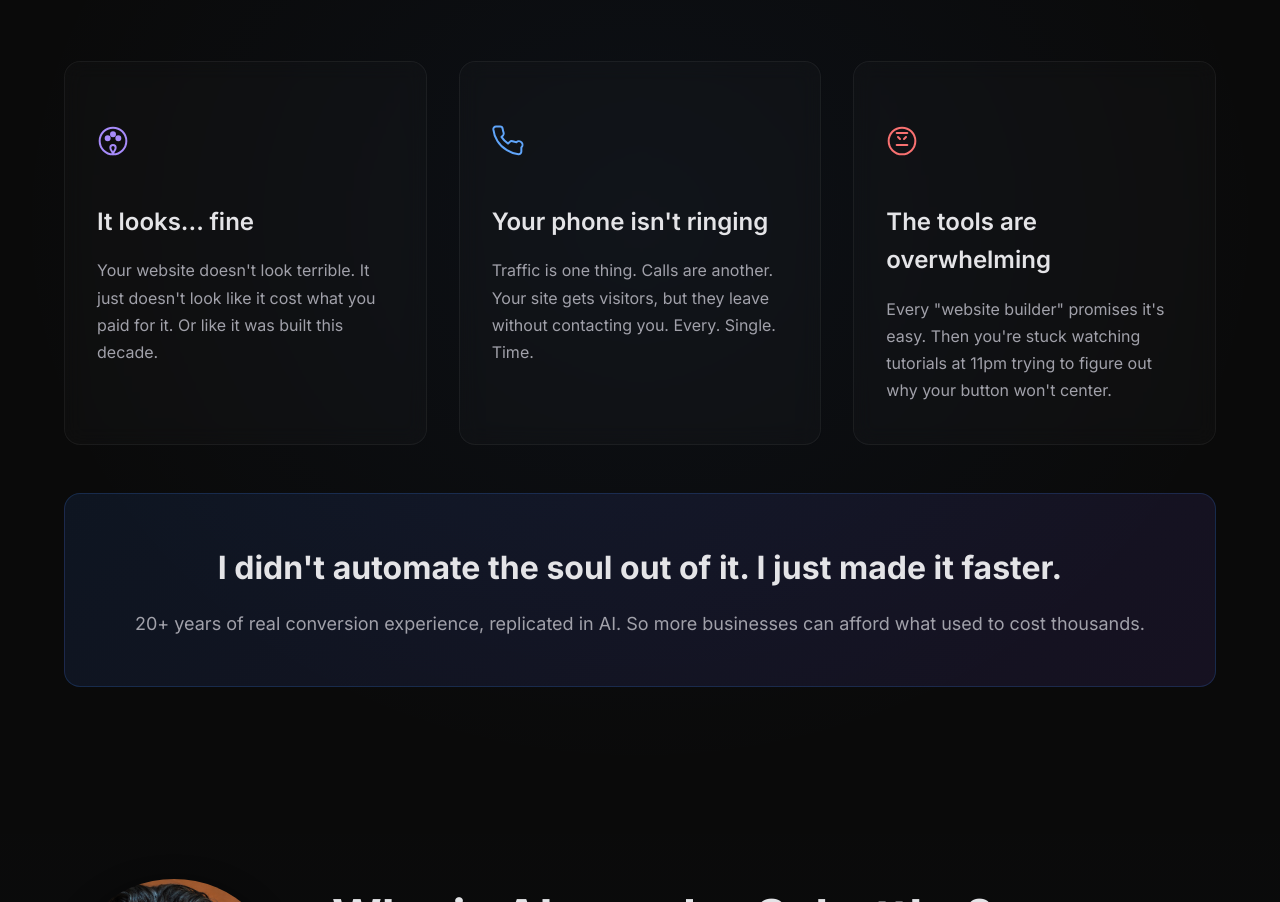
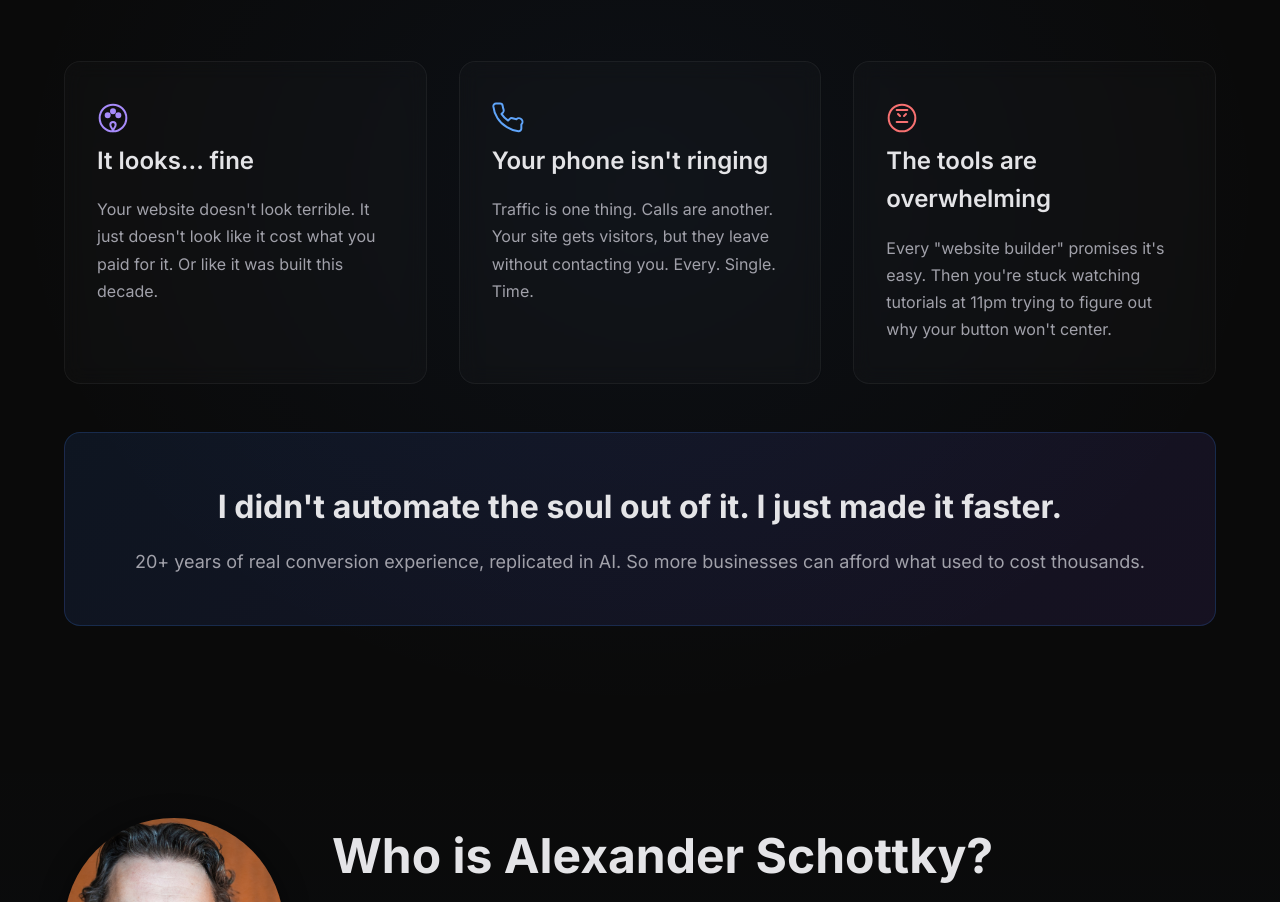
Before and after one commit to aschottky/toolcrate, a website built with Vite: page index.html in a window 1280 px wide. Shown: the part 1060-1962 px from the top of the page. Built offline with nearby package versions, Linux system fonts and the light colour scheme.

Commit message:
Nest problem card SVG icons inside card containers.
Co-authored-by: Cursor <cursoragent@cursor.com>

```diff
--- a/index.html
+++ b/index.html
@@ -789,29 +789,29 @@
 
             <div class="problem-grid">
                 <div class="problem-card">
-                    <div class="problem-icon"><svg width="32" height="32" viewBox="0 0 24 24" fill="none" stroke="#a78bfa" stroke-width="1.5" stroke-linecap="round" stroke-linejoin="round">
+                    <svg width="32" height="32" viewBox="0 0 24 24" fill="none" stroke="#a78bfa" stroke-width="1.5" stroke-linecap="round" stroke-linejoin="round">
   <circle cx="12" cy="12" r="10"/>
   <circle cx="8" cy="10" r="1.5" fill="#a78bfa"/>
   <circle cx="12" cy="7" r="1.5" fill="#a78bfa"/>
   <circle cx="16" cy="10" r="1.5" fill="#a78bfa"/>
   <path d="M12 22c0-2 2-3 2-5a2 2 0 0 0-4 0c0 2 2 3 2 5z"/>
-</svg></div>
+</svg>
                     <h3>It looks... fine</h3>
                     <p>Your website doesn't look terrible. It just doesn't look like it cost what you paid for it. Or like it was built this decade.</p>
                 </div>
                 <div class="problem-card">
-                    <div class="problem-icon"><svg width="32" height="32" viewBox="0 0 24 24" fill="none" stroke="#60a5fa" stroke-width="1.5" stroke-linecap="round" stroke-linejoin="round">
+                    <svg width="32" height="32" viewBox="0 0 24 24" fill="none" stroke="#60a5fa" stroke-width="1.5" stroke-linecap="round" stroke-linejoin="round">
   <path d="M22 16.92v3a2 2 0 0 1-2.18 2 19.79 19.79 0 0 1-8.63-3.07A19.5 19.5 0 0 1 4.07 12a19.79 19.79 0 0 1-3.07-8.67A2 2 0 0 1 3 1.18h3a2 2 0 0 1 2 1.72c.127.96.361 1.903.7 2.81a2 2 0 0 1-.45 2.11L7.09 8.91a16 16 0 0 0 5 5l1.27-1.27a2 2 0 0 1 2.11-.45c.907.339 1.85.573 2.81.7A2 2 0 0 1 22 16.92z"/>
-</svg></div>
+</svg>
                     <h3>Your phone isn't ringing</h3>
                     <p>Traffic is one thing. Calls are another. Your site gets visitors, but they leave without contacting you. Every. Single. Time.</p>
                 </div>
                 <div class="problem-card">
-                    <div class="problem-icon"><svg width="32" height="32" viewBox="0 0 24 24" fill="none" stroke="#f87171" stroke-width="1.5" stroke-linecap="round" stroke-linejoin="round">
+                    <svg width="32" height="32" viewBox="0 0 24 24" fill="none" stroke="#f87171" stroke-width="1.5" stroke-linecap="round" stroke-linejoin="round">
   <circle cx="12" cy="12" r="10"/>
   <path d="M8 15h8M9 9l1.5 1.5M15 9l-1.5 1.5"/>
   <path d="M8 6l8 0" stroke="#f87171" stroke-width="1.5"/>
-</svg></div>
+</svg>
                     <h3>The tools are overwhelming</h3>
                     <p>Every "website builder" promises it's easy. Then you're stuck watching tutorials at 11pm trying to figure out why your button won't center.</p>
                 </div>
```
Also changed, not shown: 1 other file.
